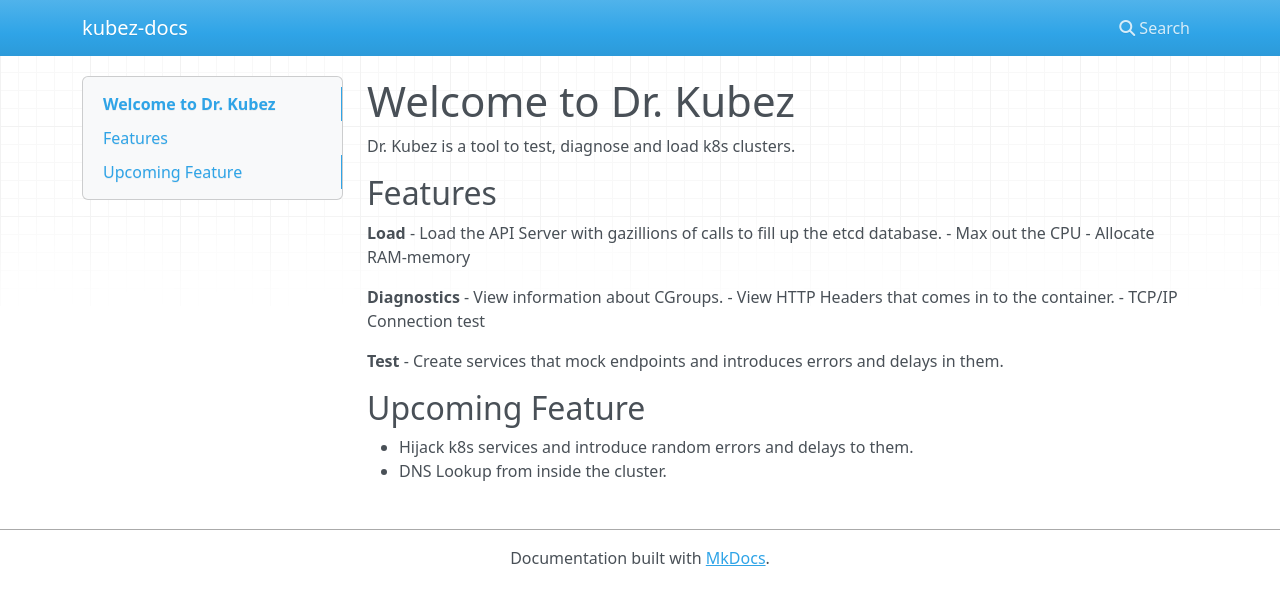
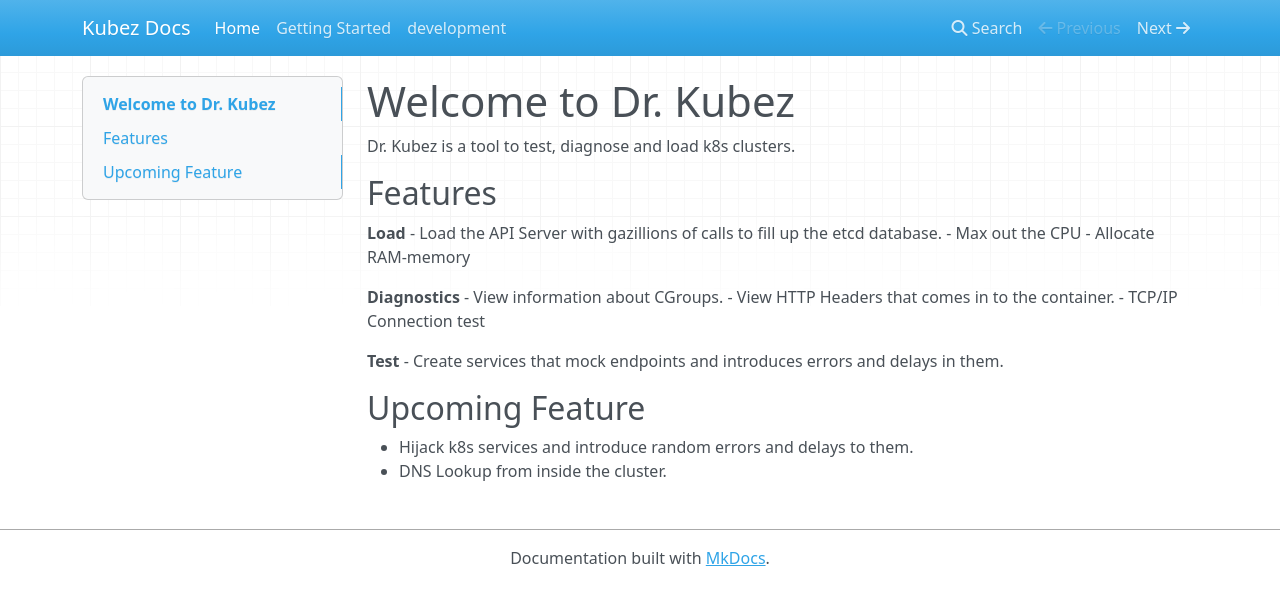
Before and after one commit to middlewaregruppen/kubez, an MkDocs documentation site: the page built from docs/index.md, in a window 1280 px wide. Shown: the top 605 px of the page. Built offline with MkDocs 1.6.1, drawn with Linux system fonts in a browser that asks for light colours; nearby versions of some CDN libraries.

Commit message:
Updates docs

```diff
--- a/mkdocs.yaml
+++ b/mkdocs.yaml
@@ -1,3 +1,5 @@
-site_name: 'kubez-docs'
+site_name: 'Kubez Docs'
 nav:
-- Home: Readme.md
+- Home: index.md
+- Getting Started: gettingstarted.md
+- development: development.md
```
